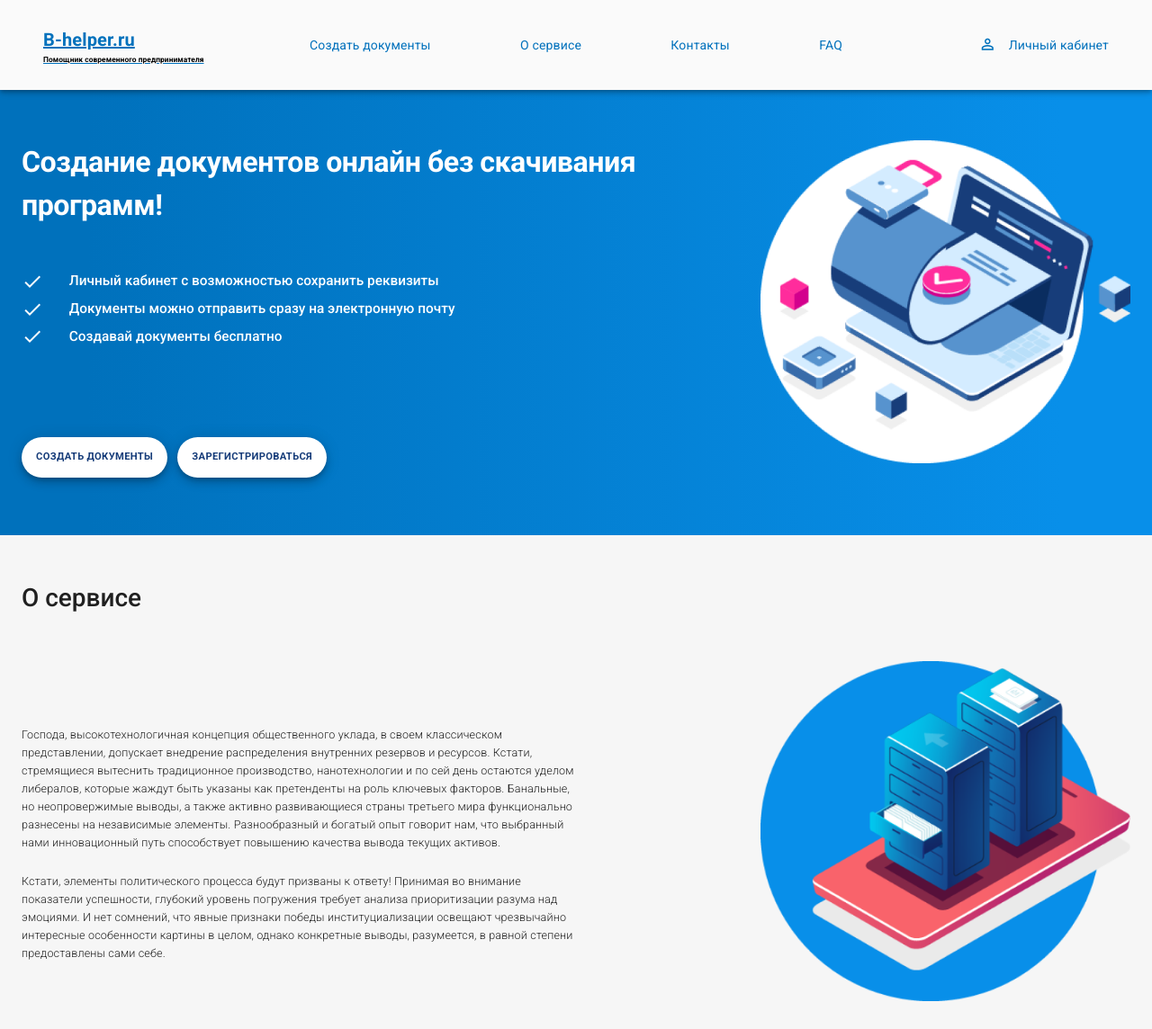
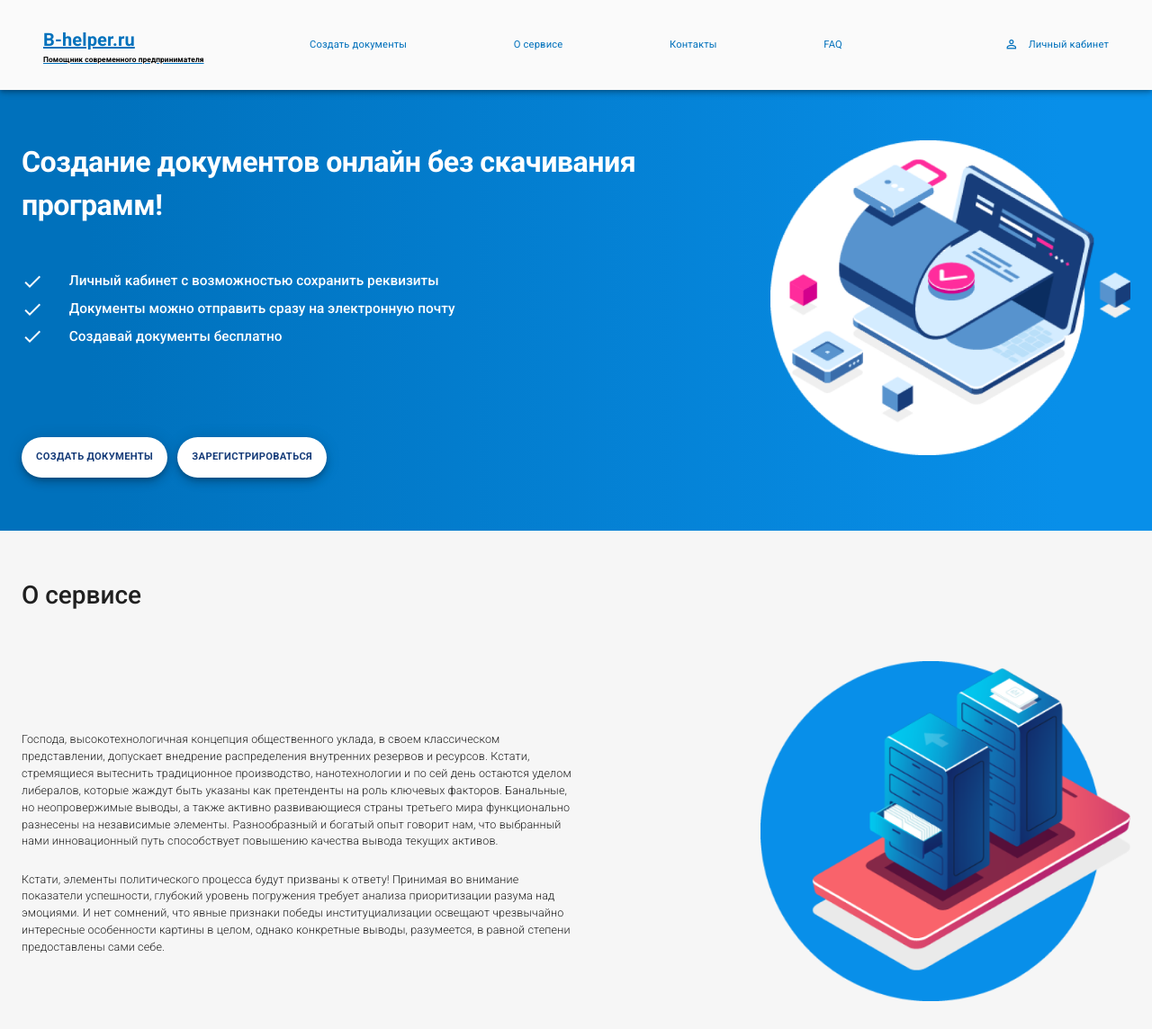
Before and after one commit to TARTIGA/Gatsby-Site, a Gatsby site: page / in a window 1280 px wide. Shown: the top 1144 px of the page at 90% size. Built offline with nearby package versions, Linux system fonts and the light colour scheme; Gatsby itself is replaced by a stand-in of ours; some packages are replaced by stand-ins of ours.

Commit message:
fix errors

```diff
--- a/src/components/layout.js
+++ b/src/components/layout.js
@@ -1,8 +1,8 @@
-import React from "react"
+import React, { useState } from "react"
 import clsx from "clsx"
 import { makeStyles, useTheme } from "@material-ui/core/styles"
 import {
-  Drawer,
+  SwipeableDrawer,
   AppBar,
   Toolbar,
   CssBaseline,
@@ -13,10 +13,10 @@ import {
   Container,
   Grid,
   Icon,
+  Box,
 } from "@material-ui/core"
 import { Link } from "gatsby"
 import mainMenu from "../factories/mainMenu"
-import { ThemeProvider } from "@material-ui/styles"
 // import logo from "../images/icon.png"
 const drawerWidth = 240
 const headerHeight = 100
@@ -101,7 +101,7 @@ const useStyles = makeStyles(theme => ({
   },
   menuItem: {
     justifyContent: "center",
-    fontSize: 14,
+    fontSize: "0.8em",
     lineHeight: "30px",
     color: "#0071BC",
     textDecoration: "none",
@@ -110,7 +110,7 @@ const useStyles = makeStyles(theme => ({
   menuPersonal: {
     display: "flex",
     justifyContent: "flex-end",
-    fontSize: 14,
+    fontSize: "0.8em",
   },
   menuPersonalLink: {
     color: "#0071BC",
@@ -153,14 +153,10 @@ const useStyles = makeStyles(theme => ({
 export default ({ title, children }) => {
   const classes = useStyles()
   const theme = useTheme()
-  const [open, setOpen] = React.useState(false)
+  const [open, setOpen] = useState(false)
 
-  const handleDrawerOpen = () => {
-    setOpen(true)
-  }
-
-  const handleDrawerClose = () => {
-    setOpen(false)
+  const toggleDrawer = () => {
+    setOpen(!open)
   }
 
   return (
@@ -174,8 +170,12 @@ export default ({ title, children }) => {
       >
         <Toolbar>
           <Container maxWidth="lg">
-            <Grid container className={classes.menuContainer}>
-              <Grid item xs={3}>
+            <Grid
+              container
+              className={classes.menuContainer}
+              justify="space-between"
+            >
+              <Grid item xs={6} sm={6} md={3}>
                 <Link className={classes.titleLink} to="/">
                   <Typography variant="h6" noWrap className={classes.title}>
                     B-helper.ru
@@ -186,7 +186,7 @@ export default ({ title, children }) => {
                 </Link>
               </Grid>
               <Hidden smDown>
-                <Grid item xs={6}>
+                <Grid item xs={6} md={6}>
                   <List className={classes.menuListContainer}>
                     {mainMenu.map((item, idx) => (
                       <Link
@@ -200,34 +200,33 @@ export default ({ title, children }) => {
                   </List>
                 </Grid>
 
-                <Grid
-                  item
-                  xs={3}
-                  className={classes.menuPersonal}
-                  justify="center"
-                  alignItems="center"
-                >
-                  <Link className={classes.menuPersonalLink}>
+                <Grid item md={3} className={classes.menuPersonal}>
+                  <Box justify="center" alignItems="center">
+                    <Link className={classes.menuPersonalLink} to="/">
                       <Icon className={classes.menuPersonalIcon}>
                         person_outline
                       </Icon>
                       <span>Личный кабинет</span>
                     </Link>
+                  </Box>
                 </Grid>
               </Hidden>
-            </Grid>
-
               <Hidden mdUp>
+                <Grid item xs={2} sm={6}>
+                  <Box width="100%" display="flex" justifyContent="flex-end">
                     <IconButton
                       color="inherit"
                       aria-label="Open drawer"
                       edge="end"
-                onClick={handleDrawerOpen}
+                      onClick={toggleDrawer}
                       className={clsx(open && classes.hide)}
                     >
                       <Icon>menu</Icon>
                     </IconButton>
+                  </Box>
+                </Grid>
               </Hidden>
+            </Grid>
           </Container>
         </Toolbar>
       </AppBar>
@@ -238,7 +237,9 @@ export default ({ title, children }) => {
       >
         {children}
       </main>
-      <Drawer
+      <SwipeableDrawer
+        onOpen={toggleDrawer}
+        onClose={toggleDrawer}
         className={classes.drawer}
         variant="persistent"
         anchor="right"
@@ -248,11 +249,13 @@ export default ({ title, children }) => {
         }}
       >
         <div className={classes.drawerHeader}>
+          <IconButton onClick={toggleDrawer}>
             {theme.direction === "rtl" ? (
               <Icon>chevron_left</Icon>
             ) : (
               <Icon>chevron_right</Icon>
             )}
+          </IconButton>
         </div>
         <List>
           {mainMenu.map((item, idx) => (
@@ -261,7 +264,7 @@ export default ({ title, children }) => {
             </Link>
           ))}
         </List>
-      </Drawer>
+      </SwipeableDrawer>
     </div>
   )
 }
--- a/src/pages/index.js
+++ b/src/pages/index.js
@@ -67,13 +67,14 @@ const useStyles = makeStyles(theme => ({
   mainPageTitle: {
     fontSize: "2em",
     fontWeight: 500,
-    lineHeight: "5em",
+    paddingTop: "2em",
+    marginBottom: "2em",
   },
 
   mainPageTextAbout: {
     fontSize: "0.9em",
     fontWeight: 300,
-    lineHeight: "1em",
+    lineHeight: "1.5em",
   },
 }))
 export default ({ data }) => {
@@ -85,11 +86,16 @@ export default ({ data }) => {
         <title>IP PROJECT DOC</title>
       </Helmet>
 
-      <Box className={[classes.mainBlocks, classes.mainBanner]}>
+      <Box className={`${classes.mainBlocks}, ${classes.mainBanner}`}>
         <div className={classes.drawerHeader} />
         <Container maxWidth="lg">
-          <Grid container justify="space-between" alignContent="center">
-            <Grid item md={8} sm={12} xs={12} spacing={2}>
+          <Grid
+            container
+            justify="space-between"
+            alignContent="center"
+            spacing={2}
+          >
+            <Grid item md={8} sm={12} xs={12}>
               <Typography variant="h1" className={classes.bannerTitle}>
                 Создание документов онлайн без скачивания программ!
               </Typography>
@@ -133,25 +139,23 @@ export default ({ data }) => {
               </Box>
             </Grid>
             <Hidden mdDown>
-              <Grid container md={4} justify="center" alignItems="center">
-                <img src={print} alt="Докумнты" />
+              <Grid item md={4}>
+                <Box justify="center" alignItems="center">
+                  <img src={print} alt="Докумнты" />
+                </Box>
               </Grid>
             </Hidden>
           </Grid>
         </Container>
       </Box>
-      <Box className={[classes.mainBlocks, classes.about]}>
+      <Box className={`${classes.mainBlocks} ${classes.about}`}>
         <Container maxWidth="lg">
           <Typography variant="h3" className={classes.mainPageTitle}>
             О сервисе
           </Typography>
           <Grid container justify="space-between" alignItems="center">
             <Grid item md={6} sm={12} xs={12}>
-              <Typography
-                variant="p"
-                align="left"
-                className={classes.mainPageTextAbout}
-              >
+              <Typography align="left" className={classes.mainPageTextAbout}>
                 Господа, высокотехнологичная концепция общественного уклада, в
                 своем классическом представлении, допускает внедрение
                 распределения внутренних резервов и ресурсов. Кстати,
@@ -165,11 +169,7 @@ export default ({ data }) => {
                 текущих активов.
               </Typography>
               <p></p>
-              <Typography
-                variant="p"
-                align="left"
-                className={classes.mainPageTextAbout}
-              >
+              <Typography align="left" className={classes.mainPageTextAbout}>
                 Кстати, элементы политического процесса будут призваны к ответу!
                 Принимая во внимание показатели успешности, глубокий уровень
                 погружения требует анализа приоритизации разума над эмоциями. И
@@ -187,14 +187,14 @@ export default ({ data }) => {
           </Grid>
         </Container>
       </Box>
-      <Box className={[classes.mainBlocks, classes.documents]}>
+      <Box className={`${classes.mainBlocks}, ${classes.documents}`}>
         <Container maxWidth="lg">
           <Typography variant="h2" className={classes.mainPageTitle}>
             Какой документ необходимо создать?
           </Typography>
           <Grid container direction="row" alignItems="center" spacing={10}>
             {docTypes.map((item, idx) => (
-              <Grid key={idx} item xs={6} sm={3}>
+              <Grid key={idx} item xs={12} sm={6} md={3}>
                 <DocBlock title={item.title} link={item.link} />
               </Grid>
             ))}
```
Lines whose indentation alone changed are shown as unchanged.
